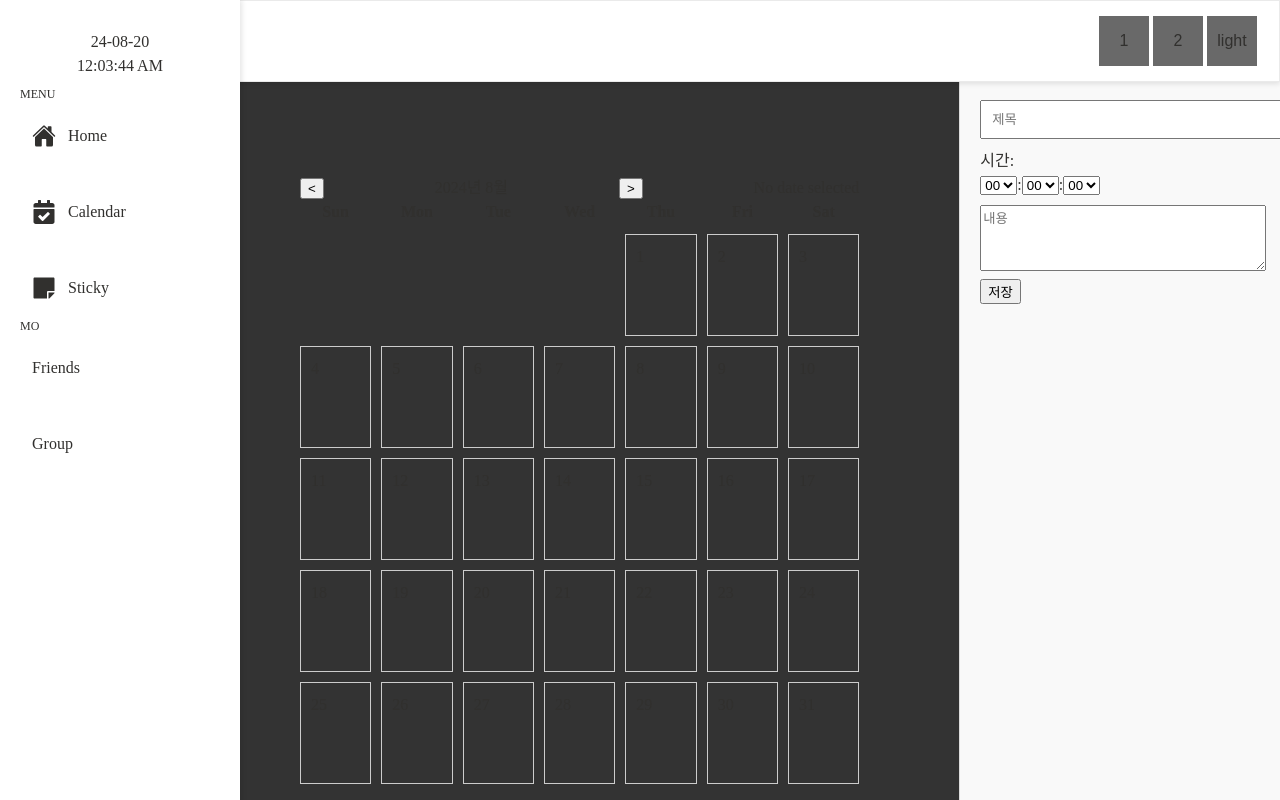
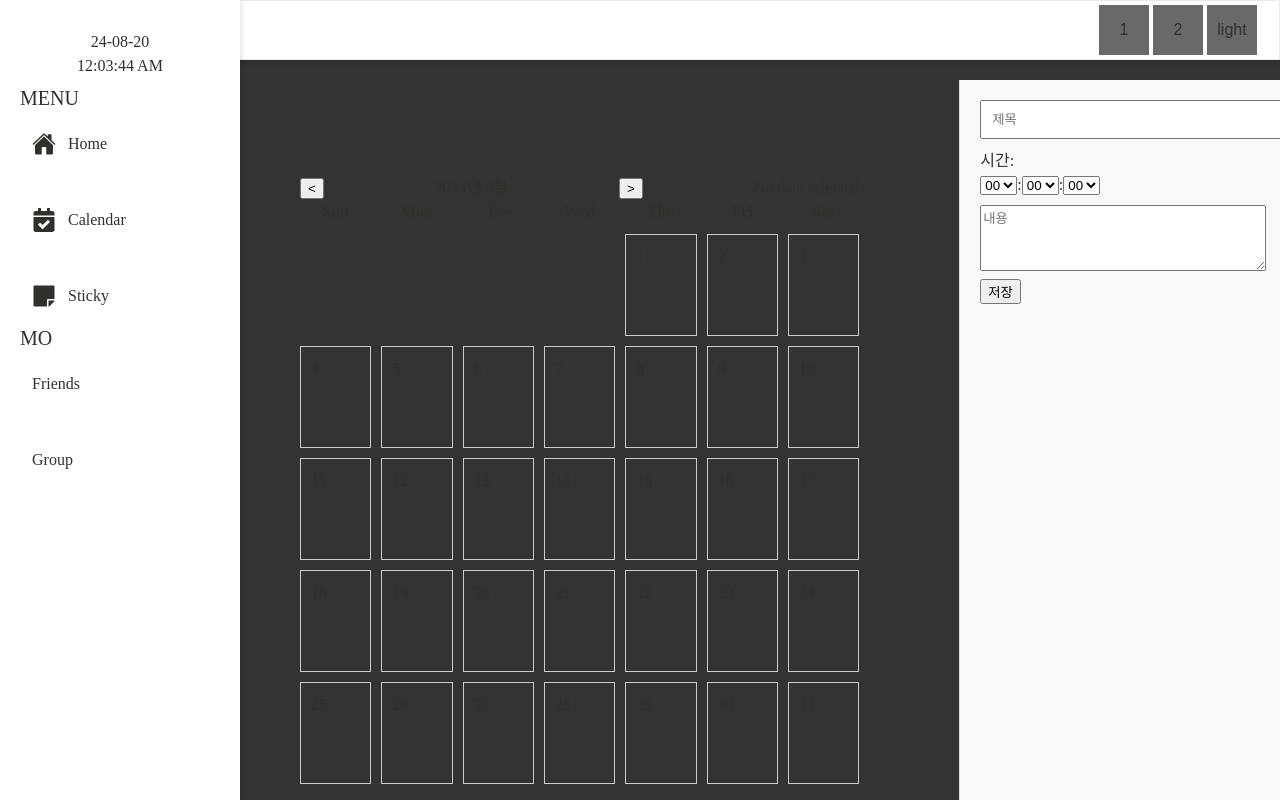
Before and after one commit to KimSnowFlower/MoToDo, a React (Create React App) app in the folder client/: page /calendar in a window 1280 px wide. Built offline with nearby package versions, Linux system fonts and the light colour scheme.

Commit message:
20240821

```diff
--- a/client/src/Components/Home/Home.jsx
+++ b/client/src/Components/Home/Home.jsx
@@ -1,7 +1,7 @@
 import React, { useEffect, useState } from 'react';
 import axios from 'axios';
-import styles from './Home.module.css'; // CSS 모듈로 변경
-import MenuBar from '../MenuBar/MenuBar';
+import styles from './Home.module.css'; // CSS 모듈
+import MenuBar from '../MenuBar/MenuBar'; // MenuBar 임포트
 
 const Home = () => {
   const [data, setData] = useState({ calendar: [], sticky: [] });
@@ -27,7 +27,7 @@ const Home = () => {
 
   return (
     <div className={styles.totalPage}>
-      <MenuBar className={styles.menuBar}/>
+      <MenuBar />
       <div className={styles.homeMain}>
         <div className={styles.contentContainer}>
           <div className={styles.homeCalendarList}>
@@ -43,7 +43,7 @@ const Home = () => {
                     <tr>
                       <th>Day</th>
                       <th>Title</th>
-                      <th>Coment</th>
+                      <th>Comment</th>
                     </tr>
                   </thead>
                   <tbody>
--- a/client/src/Components/Home/Home.module.css
+++ b/client/src/Components/Home/Home.module.css
@@ -44,7 +44,6 @@ body {
   align-items: center;
   justify-content: center;
   padding: 20px;
-  background-color: #f9f9f9;
   height: calc(100vh - 80px);
   overflow-y: auto;
   box-sizing: border-box;
--- a/client/src/Components/MenuBar/MenuBar.css
+++ b/client/src/Components/MenuBar/MenuBar.css
@@ -37,7 +37,6 @@
 	appearance: none;
 }
 
-  /* MenuBar 스타일 */
 .menu-bar {
 	display: flex;
 	flex-direction: column;
@@ -54,7 +53,6 @@
 	--fg: var(--fg-light);
  }
 
-  /* OptionBar 스타일 */
 .option-bar {
 	position: fixed;
 	top: 0;
@@ -89,7 +87,6 @@
 	transform: scale(1.05);
 }
 
-  /* Nav 스타일 */
 .nav {
 	background-color: rgba(255, 255, 255, 1);
 	display: flex;
--- a/client/src/Components/MenuBar/MenuBar.jsx
+++ b/client/src/Components/MenuBar/MenuBar.jsx
@@ -59,7 +59,7 @@ const OptionBar = styled.div`
   position: fixed;
   top: 0;
   right: 0;
-  height: 80px;
+  height: ;
   width: 90%;
   background-color: ${({ theme }) => theme.bgColor};
   border: ${({ theme }) => theme.borderColor};
@@ -110,7 +110,7 @@ const Menu = styled.nav`
 
 const Heading = styled.span`
   color: ${({ theme }) => theme.textColor};
-  font-size: 0.75em;
+  font-size: 20px;
   line-height: 1;
   margin-bottom: 0.75rem;
   text-transform: uppercase;
```
Also changed, not shown: 1 other file (tests, documents, lock files or other folders). Lines whose indentation alone changed are shown as unchanged.
